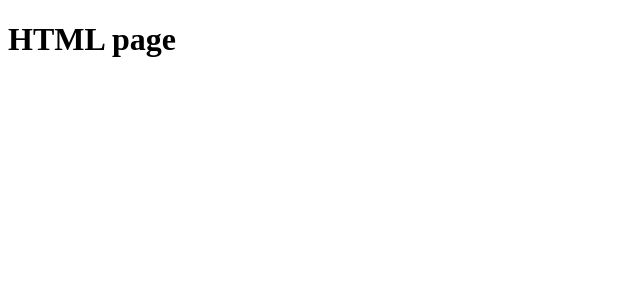
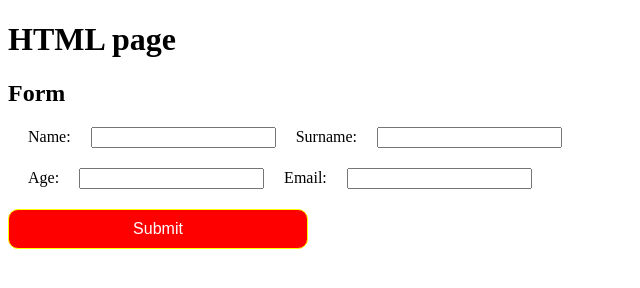
Before and after one commit to HaldunMammadzade/first-html-code, a plain HTML site: page index.html in a window 1280 px wide. Shown: the whole page, without its empty margins (0-640 px from the left). Drawn offline with Linux system fonts and the light colour scheme.

Commit message:
haldun-first

```diff
--- a/index.html
+++ b/index.html
@@ -9,7 +9,44 @@
     <div>
       <h1>HTML page</h1>
 
+      <div>
+        <h2>Form</h2>
 
+        <form action="">
+          <div
+            style="display: flex; gap: 20px; align-items: center; margin: 20px"
+          >
+            <label for="">Name:</label>
+            <input type="text" />
+
+            <label for="">Surname:</label>
+            <input type="text" />
+          </div>
+
+          <div
+            style="display: flex; gap: 20px; align-items: center; margin: 20px"
+          >
+            <label for="">Age:</label>
+            <input type="text" />
+
+            <label for="">Email:</label>
+            <input type="text" />
+          </div>
+
+          <input
+            style="
+              background-color: red;
+              border: 1px solid yellow;
+              color: white;
+              border-radius: 10px;
+              width: 300px;
+              padding: 10px 25px 10px 25px;
+              font-size: 16px;
+            "
+            type="submit"
+          />
+        </form>
+      </div>
     </div>
   </body>
 </html>
```
